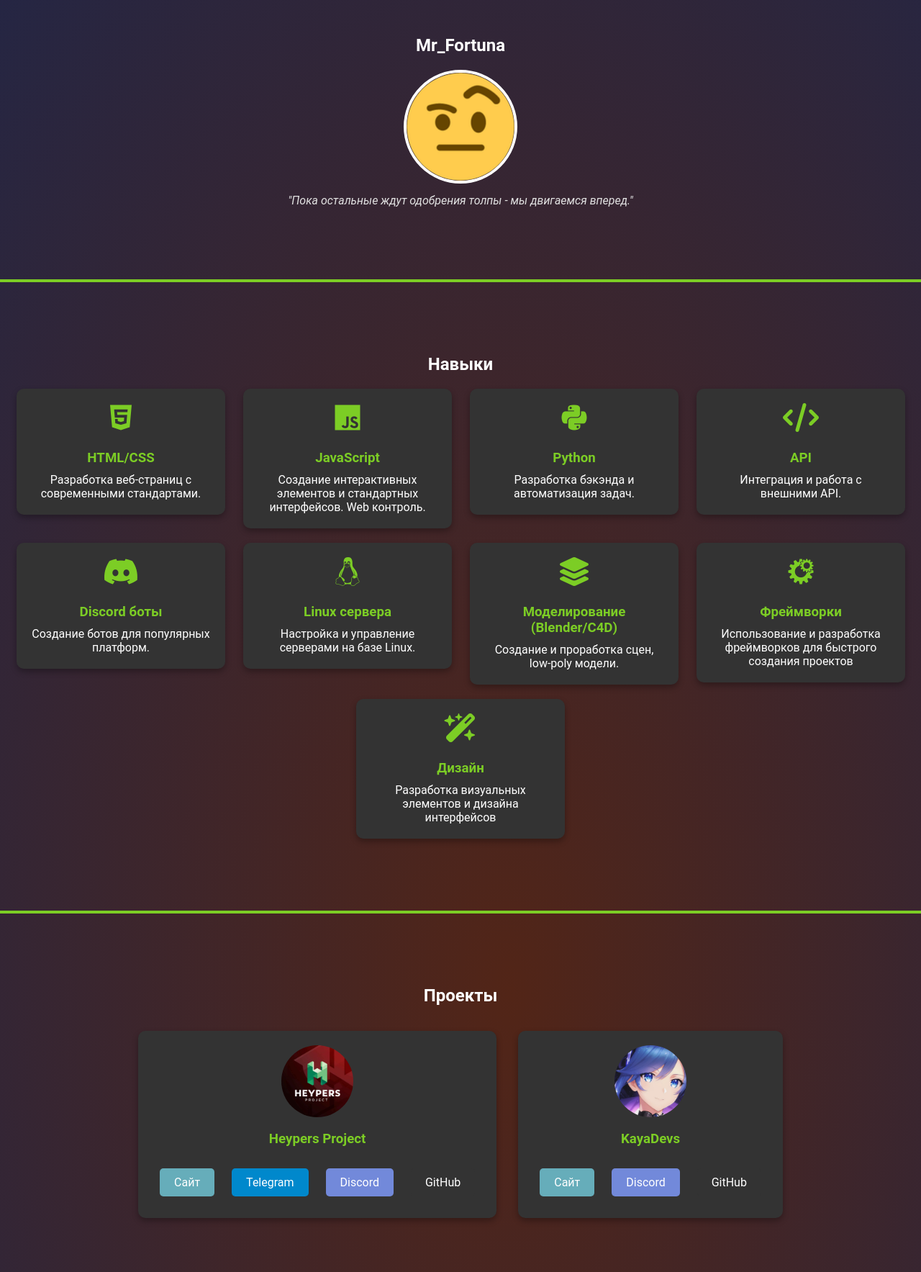
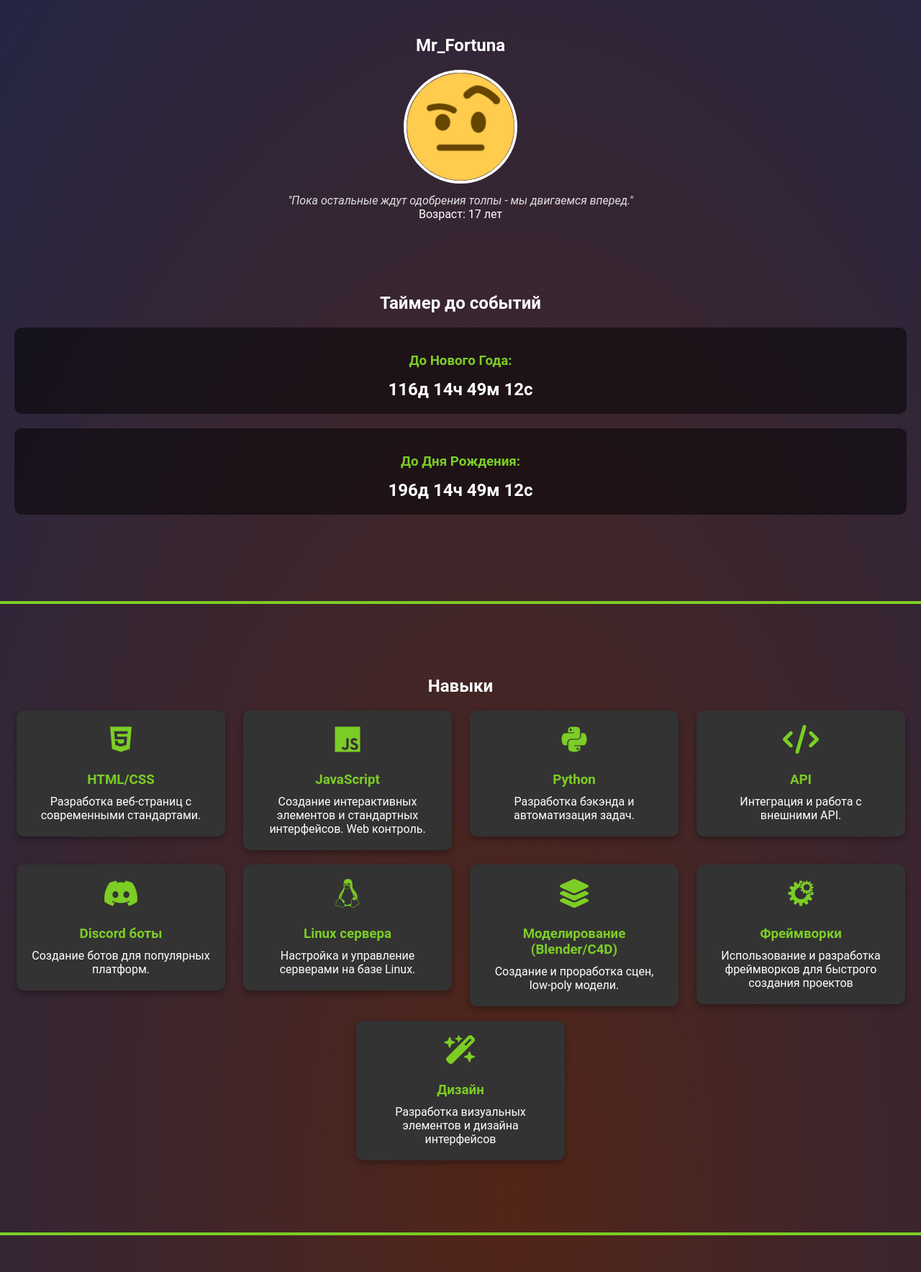
Before and after one commit to mrf0rtuna4/mrf0rtuna4.github.io, a PHP site: page / in a window 1280 px wide. Shown: the part 44-1811 px from the top of the page at 72% size. Run offline with PHP 8.4, Linux system fonts and the light colour scheme.

Commit message:
feat(EventTimers): добавил основные события сюда на постоянку

```diff
--- a/assets/css/index.css
+++ b/assets/css/index.css
@@ -223,6 +223,59 @@ h3 {
   transform: scale(1.1);
 }
 
+.timer {
+    background-color: rgba(0, 0, 0, 0.5);
+    padding: 20px;
+    margin: 20px 0;
+    border-radius: 10px;
+    text-align: center;
+    color: #fff;
+}
+
+#newYearCountdown, #birthdayCountdown {
+    font-size: 1.5em;
+    font-weight: bold;
+}
+
+.confetti-container {
+  position: fixed;
+  top: 0;
+  left: 0;
+  width: 100%;
+  height: 100%;
+  pointer-events: none;
+  z-index: 1000;
+}
+
+.confetti {
+  position: absolute;
+  width: 10px;
+  height: 10px;
+  background-color: var(--confetti-color, #FFD700);
+  opacity: 0.8;
+  border-radius: 50%;
+  animation: confetti-fall linear infinite;
+}
+
+@keyframes confetti-fall {
+  0% {
+    transform: translateY(-100px) rotate(0deg);
+  }
+  100% {
+    transform: translateY(100vh) rotate(360deg);
+  }
+}
+
+@keyframes confetti-spin {
+  0% {
+    transform: rotate(0deg);
+  }
+  100% {
+    transform: rotate(360deg);
+  }
+}
+
+
 footer {
   padding: 20px;
   background-color: rgba(0, 0, 0, 0.8);
--- /dev/null
+++ b/assets/js/events.js
@@ -0,0 +1,94 @@
+function calculateCountdown(targetDate) {
+    const now = new Date().getTime();
+    const distance = targetDate - now;
+
+    const days = Math.floor(distance / (1000 * 60 * 60 * 24));
+    const hours = Math.floor((distance % (1000 * 60 * 60 * 24)) / (1000 * 60 * 60));
+    const minutes = Math.floor((distance % (1000 * 60 * 60)) / (1000 * 60));
+    const seconds = Math.floor((distance % (1000 * 60)) / 1000);
+
+    return { days, hours, minutes, seconds };
+}
+
+function createConfetti() {
+    const confettiContainer = document.createElement('div');
+    confettiContainer.classList.add('confetti-container');
+    document.body.appendChild(confettiContainer);
+
+    const confettiCount = 100;
+    for (let i = 0; i < confettiCount; i++) {
+        const confetti = document.createElement('div');
+        confetti.classList.add('confetti');
+        confetti.style.left = `${Math.random() * 100}vw`;
+        confetti.style.animationDuration = `${Math.random() * 3 + 2}s`;
+        confetti.style.backgroundColor = getRandomColor();
+        confettiContainer.appendChild(confetti);
+    }
+
+//    setTimeout(() => {
+//        document.body.removeChild(confettiContainer);
+//    }, 5000);
+}
+
+function getRandomColor() {
+    const colors = ['#FF5733', '#FFBD33', '#75FF33', '#33FFBD', '#3375FF', '#FF33A2'];
+    return colors[Math.floor(Math.random() * colors.length)];
+}
+
+// createConfetti();
+
+
+function updateTimer(elementId, targetDate) {
+    const timerElement = document.getElementById(elementId);
+    if (!timerElement) {
+        console.error(`Элемент с id ${elementId} не найден.`);
+        return;
+    }
+    const interval = setInterval(() => {
+        const { days, hours, minutes, seconds } = calculateCountdown(targetDate);
+
+        if (days < 0) {
+            clearInterval(interval);
+            timerElement.innerHTML = "Событие наступило!";
+            createConfetti();
+        } else {
+            timerElement.innerHTML = `${days}д ${hours}ч ${minutes}м ${seconds}с`;
+        }
+    }, 1000);
+}
+
+document.addEventListener("DOMContentLoaded", function() {
+    const newYearDate = new Date("Jan 1, 2025 00:00:00").getTime();
+    const birthdayDate = new Date("Mar 22, 2025 00:00:00").getTime();
+
+    updateTimer('newYearCountdown', newYearDate);
+    updateTimer('birthdayCountdown', birthdayDate);
+});
+
+function triggerConfetti() {
+    document.body.classList.add('confetti-animation');
+}
+
+function updateAge(birthdate) {
+    const ageElement = document.getElementById("age");
+    if (!ageElement) {
+        console.error("Элемент с id 'age' не найден.");
+        return;
+    }
+
+    const now = new Date();
+    const birthDate = new Date(birthdate);
+    let age = now.getFullYear() - birthDate.getFullYear();
+    const monthDifference = now.getMonth() - birthDate.getMonth();
+    const dayDifference = now.getDate() - birthDate.getDate();
+
+    if (monthDifference < 0 || (monthDifference === 0 && dayDifference < 0)) {
+        age--;
+    }
+
+    ageElement.textContent = age;
+}
+
+document.addEventListener("DOMContentLoaded", function() {
+    updateAge("2007-03-22");
+});
--- a/index.html
+++ b/index.html
@@ -73,7 +73,7 @@
             </ul>
         </nav>
     </header>
-
+    <script src="assets/js/events.js"></script>
     <section id="about">
         <div class="container">
             <h1 class="animate__animated animate__fadeInUp">
@@ -83,6 +83,21 @@
                 <img src="assets/images/avatar.png" alt="Mr_Fortuna" class="avatar">
             </div>
             <p class="quote">"Пока остальные ждут одобрения толпы - мы двигаемся вперед."</p>
+            <p id="ageInfo">Возраст: <span id="age"></span> лет</p>
+        </div>
+    </section>
+    <div id="confetti-container"></div>
+    <section id="events">
+        <div class="container">
+            <h2>Таймер до событий</h2>
+            <div id="newYearTimer" class="timer">
+                <h3>До Нового Года:</h3>
+                <p id="newYearCountdown">Загрузка...</p>
+            </div>
+            <div id="birthdayTimer" class="timer">
+                <h3>До Дня Рождения:</h3>
+                <p id="birthdayCountdown">Загрузка...</p>
+            </div>
         </div>
     </section>
 
```
